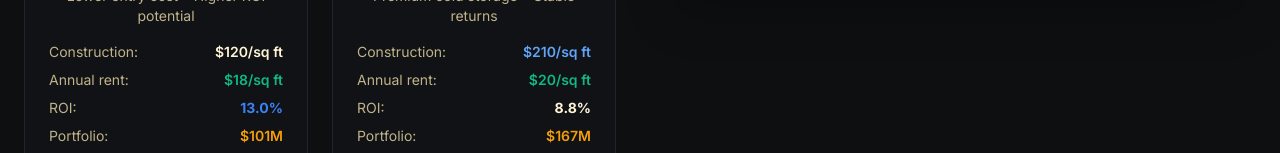
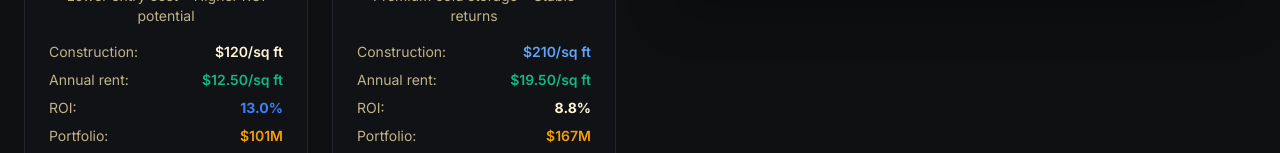
Before and after one commit to mar2181/border-trade-logistics, a React (Vite) app: page / in a window 1280 px wide. Shown: the part 799-952 px from the top of the page. Built offline with nearby package versions, Linux system fonts and the light colour scheme.

Commit message:
Update rent figures
Adjusted rent per square foot for dry warehouses to $12-$13 and for refrigerated warehouses to $18-$21, as per user request.

```diff
--- a/src/components/DryWarehouseInvestment.tsx
+++ b/src/components/DryWarehouseInvestment.tsx
@@ -76,7 +76,7 @@ export default function DryWarehouseInvestment() {
           </div>
           <div className="bg-card/50 backdrop-blur-sm border border-border rounded-xl p-6 text-center hover:shadow-lg hover:shadow-emerald-500/10 transition-all duration-300">
             <DollarSign className="h-8 w-8 text-emerald-500 mx-auto mb-3" />
-            <div className="text-3xl font-bold text-emerald-500 mb-2">$18</div>
+            <div className="text-3xl font-bold text-emerald-500 mb-2">$12.50</div>
             <div className="text-sm text-muted-foreground">Annual Rent per Sq Ft</div>
           </div>
           <div className="bg-card/50 backdrop-blur-sm border border-border rounded-xl p-6 text-center hover:shadow-lg hover:shadow-blue-500/10 transition-all duration-300">
--- a/src/components/FinancialProjections.tsx
+++ b/src/components/FinancialProjections.tsx
@@ -28,8 +28,8 @@ export default function FinancialProjections() {
       { label: "Development Timeline", value: "11 months" }
     ],
     rental: [
-      { label: "Dry Storage", value: "$18.2/sq ft" },
-      { label: "Refrigerated", value: "$18.95/sq ft" },
+      { label: "Dry Storage", value: "$12.50/sq ft" },
+      { label: "Refrigerated", value: "$19.50/sq ft" },
       { label: "Unit Size", value: "5K-10K sq ft" }
     ]
   };
--- a/src/components/PropertySpecifications.tsx
+++ b/src/components/PropertySpecifications.tsx
@@ -284,7 +284,7 @@ export default function PropertySpecifications() {
                           <span className="text-blue-500 font-semibold">{lot.dryWarehouse.totalInvestment}</span>
                         </div>
                         <div className="flex justify-between">
-                          <span className="text-muted-foreground">Annual Rental ($18/sq ft):</span>
+                          <span className="text-muted-foreground">Annual Rental ($12.50/sq ft):</span>
                           <span className="text-emerald-500 font-semibold">{lot.dryWarehouse.annualRental}</span>
                         </div>
                         <div className="flex justify-between pt-2 border-t border-border">
@@ -306,7 +306,7 @@ export default function PropertySpecifications() {
                           <span className="text-blue-500 font-semibold">{lot.refrigerated.totalInvestment}</span>
                         </div>
                         <div className="flex justify-between">
-                          <span className="text-muted-foreground">Annual Rental ($20/sq ft):</span>
+                          <span className="text-muted-foreground">Annual Rental ($19.50/sq ft):</span>
                           <span className="text-emerald-500 font-semibold">{lot.refrigerated.annualRental}</span>
                         </div>
                         <div className="flex justify-between pt-2 border-t border-border">
--- a/src/components/RefrigeratedWarehouseInvestment.tsx
+++ b/src/components/RefrigeratedWarehouseInvestment.tsx
@@ -76,7 +76,7 @@ export default function RefrigeratedWarehouseInvestment() {
           </div>
           <div className="bg-card/50 backdrop-blur-sm border border-border rounded-xl p-6 text-center hover:shadow-lg hover:shadow-emerald-500/10 transition-all duration-300">
             <DollarSign className="h-8 w-8 text-emerald-500 mx-auto mb-3" />
-            <div className="text-3xl font-bold text-emerald-500 mb-2">$20</div>
+            <div className="text-3xl font-bold text-emerald-500 mb-2">$19.50</div>
             <div className="text-sm text-muted-foreground">Annual Rent per Sq Ft</div>
           </div>
           <div className="bg-card/50 backdrop-blur-sm border border-border rounded-xl p-6 text-center hover:shadow-lg hover:shadow-gold/10 transition-all duration-300">
--- a/src/pages/Index.tsx
+++ b/src/pages/Index.tsx
@@ -86,7 +86,7 @@ const Index = () => {
                     </div>
                     <div className="flex justify-between text-sm">
                       <span className="text-muted-foreground">Annual rent:</span>
-                      <span className="text-emerald-500 font-semibold">$18/sq ft</span>
+                      <span className="text-emerald-500 font-semibold">$12.50/sq ft</span>
                     </div>
                     <div className="flex justify-between text-sm">
                       <span className="text-muted-foreground">ROI:</span>
@@ -111,7 +111,7 @@ const Index = () => {
                     </div>
                     <div className="flex justify-between text-sm">
                       <span className="text-muted-foreground">Annual rent:</span>
-                      <span className="text-emerald-500 font-semibold">$20/sq ft</span>
+                      <span className="text-emerald-500 font-semibold">$19.50/sq ft</span>
                     </div>
                     <div className="flex justify-between text-sm">
                       <span className="text-muted-foreground">ROI:</span>
```
